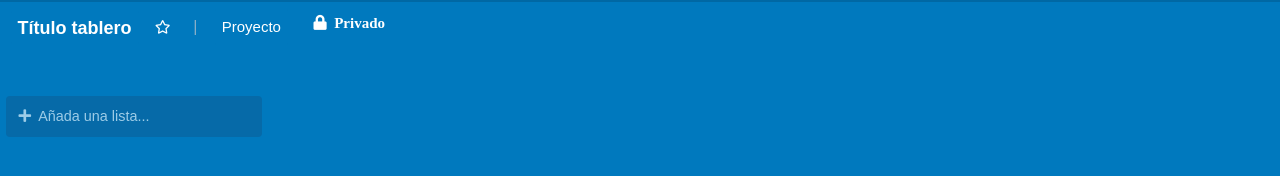
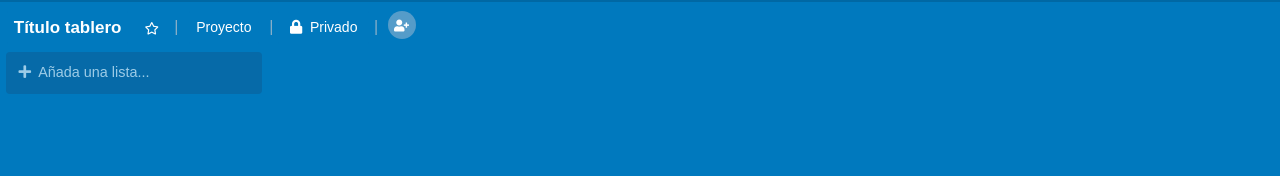
Before and after one commit to EvelynGalvez/reto-trello, a website: page src/index.html in a window 1280 px wide. Shown: the part 38-214 px from the top of the page. Drawn offline with nearby package versions, Linux system fonts and the light colour scheme.

Commit message:
reemplazos de links por botones y agregado efecto hover

```diff
--- a/src/css/style.css
+++ b/src/css/style.css
@@ -101,7 +101,7 @@ header {
   margin-left: -2.5px;
 }
 
-#btn_perfil {
+#btn_perfil_header {
   border-radius: 60%;
   margin-top: 0%;
   margin-left: 5%;
@@ -118,11 +118,11 @@ header {
 
 .containerForm {
   width: 100%;
-  margin-left: 2%;
+  margin-left: 0px;
   background-color: #E1E5E9;
-  border-radius: 1%;
+  border-radius: 2%;
   display: none;
-  margin-top: 16%;
+  margin-top: -1%;
   padding-top: 1%;
   padding-left: 1%;
   padding-right: 1%;
@@ -134,7 +134,7 @@ header {
   margin-left: 0px;
   color: #9dcce7;
   text-align: left;
-  margin-top: 16%;
+  margin-top: -1%;
   padding-top: 10px;
   padding-bottom: 10px;
   border: none;
@@ -143,6 +143,12 @@ header {
 
 #listTitle {
   margin-bottom: 2%;
+  font-size: 14px;
+}
+
+#listTitle:focus {
+  border: 1px solid blue;
+  box-shadow: blue;
 }
 
 #btnAddList {
@@ -243,9 +249,9 @@ header {
 }
 
 .tituloTablero {
-  margin-left: 2%;
+  margin-left: 1.7%;
   margin-right: 0%;
-  font-size: 18px;
+  font-size: 17px;
   position: relative;
   top: -6px;
   font-weight: bold;
@@ -261,15 +267,15 @@ header {
 }
 
 .fa-star {
-  font-size: 85%;
+  font-size: 78%;
   margin-top: -0.3%;
   margin-left: 0.5%;
+  margin-right: 0%;
   border-radius: 5%;
   width: 35px;
   height: 35px;
-  padding-top: 10px;
+  padding-top: 12px;
   padding-left: 10px;
-
 }
 
 .fa-star:hover {
@@ -281,15 +287,16 @@ header {
 }
 
 .proyecto {
-  margin-left: 1%;
-  margin-right: 1%;
+  margin-left: 0.5%;
+  margin-right: 0.5%;
   padding-left: 7px;
   padding-right: 7px;
-  font-size: 15px;
+  font-size: 14px;
   position: relative;
-  top: -8px;
+  top: -6px;
   background-color: #0079BE;
   border: none;
+  height: 37px;
 }
 
 .proyecto:hover {
@@ -297,6 +304,35 @@ header {
 }
 
 .privado {
-  margin-left: 1%;
-  font-size: 15px;
+  margin-left: 0%;
+  font-size: 14px;
+  background-color: #0079BE;
+  border: none;
+  height: 37px;
+  position: relative;
+  top: -6px;
 }
+
+.privado:hover {
+  background-color: rgb(30, 103, 148);
+}
+
+.btn_perfil {
+  border-radius: 60%;
+  margin-left: 0.4%;
+  width: 28px;
+  height: 28px;
+  position: relative;
+  top: -4px;
+  background-color: rgb(85, 156, 201);
+  border: none;
+}
+
+.btn_perfil:hover {
+  background-color: rgb(30, 103, 148);
+}
+
+.fa-user-plus {
+  color: white;
+  font-size: 12px;
+}
--- a/src/index.html
+++ b/src/index.html
@@ -21,15 +21,18 @@
         <button id="btn_mas" type="button" class="btn btn-primary btns_barra"><i class="fas fa-plus"></i></button>
         <button id="btn_exclamation" type="button" class="btn btn-primary btns_barra"><i class="fas fa-exclamation-circle fa-rotate-180"></i></button>
         <button id="btn_bell" type="button" class="btn btn-primary btns_barra"><i class="far fa-bell"></i></button>
-        <button id="btn_perfil" type="button" class="btns_barra"></button>
+        <button id="btn_perfil_header" type="button" class="btns_barra"></button>
       </div>
     </header>
     <div class="row barra_proyecto">
       <button type="button" class="btn btn-primary tituloTablero">Título tablero</button>
       <i class="far fa-star"></i>
-      <p class="separador">&nbsp&nbsp&nbsp|&nbsp</p>
+      <p class="separador">&nbsp|&nbsp</p>
       <button type="button" class="btn btn-primary proyecto">Proyecto</button>
-      <i class="fas fa-lock privado">&nbsp Privado</i>
+      <p class="separador">&nbsp|&nbsp</p>
+      <button type="button" class="btn btn-primary privado"><i class="fas fa-lock"></i>&nbsp Privado</button>
+      <p class="separador">&nbsp|&nbsp</p>
+      <button type="button" class="btn_perfil"><i class="fas fa-user-plus"></i></button>
     </div>
 
   <div class="container-fluid">
--- a/src/js/main.js
+++ b/src/js/main.js
@@ -71,10 +71,6 @@ btnAddList.addEventListener('click', () => {
       newDiv.appendChild(newTask);
       containerTask.appendChild(newDiv);
       containerTask.insertBefore(newDiv, textarea);
-
     })
-
   })
-
-
 })
```
